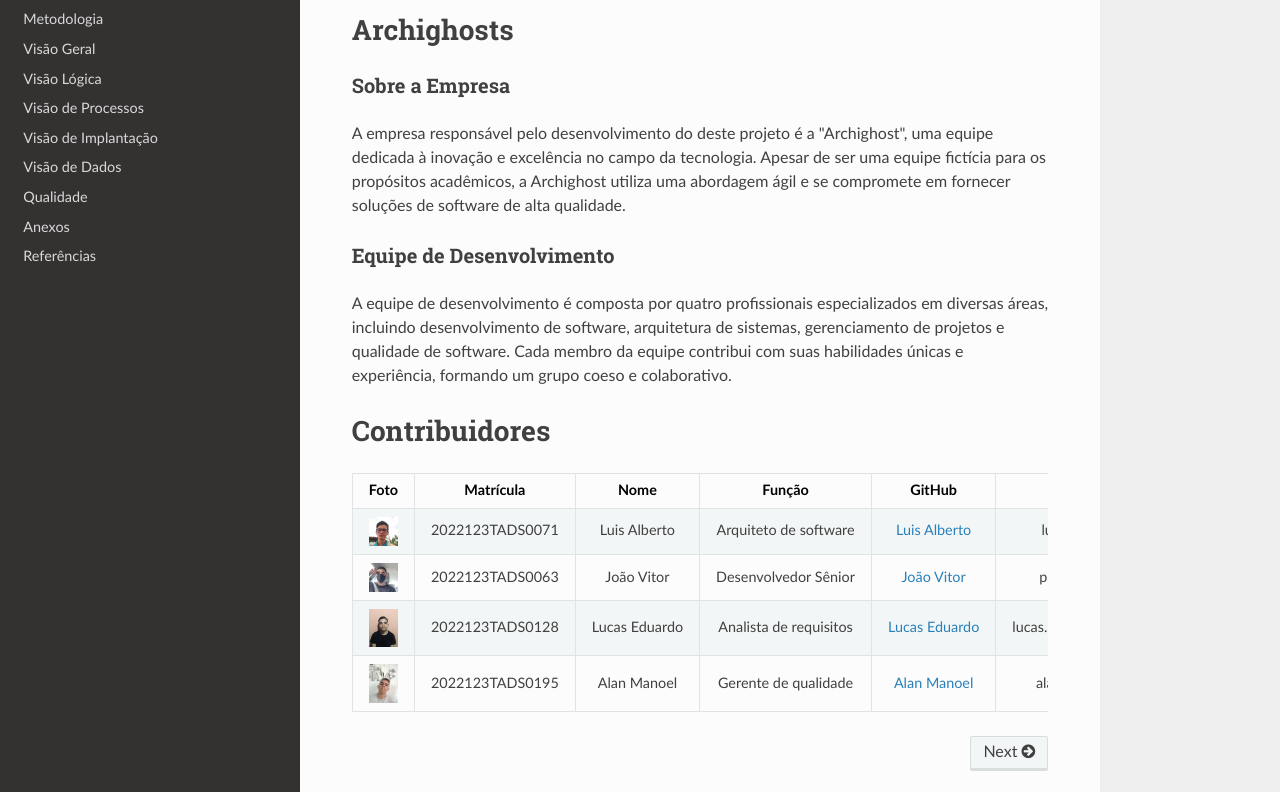
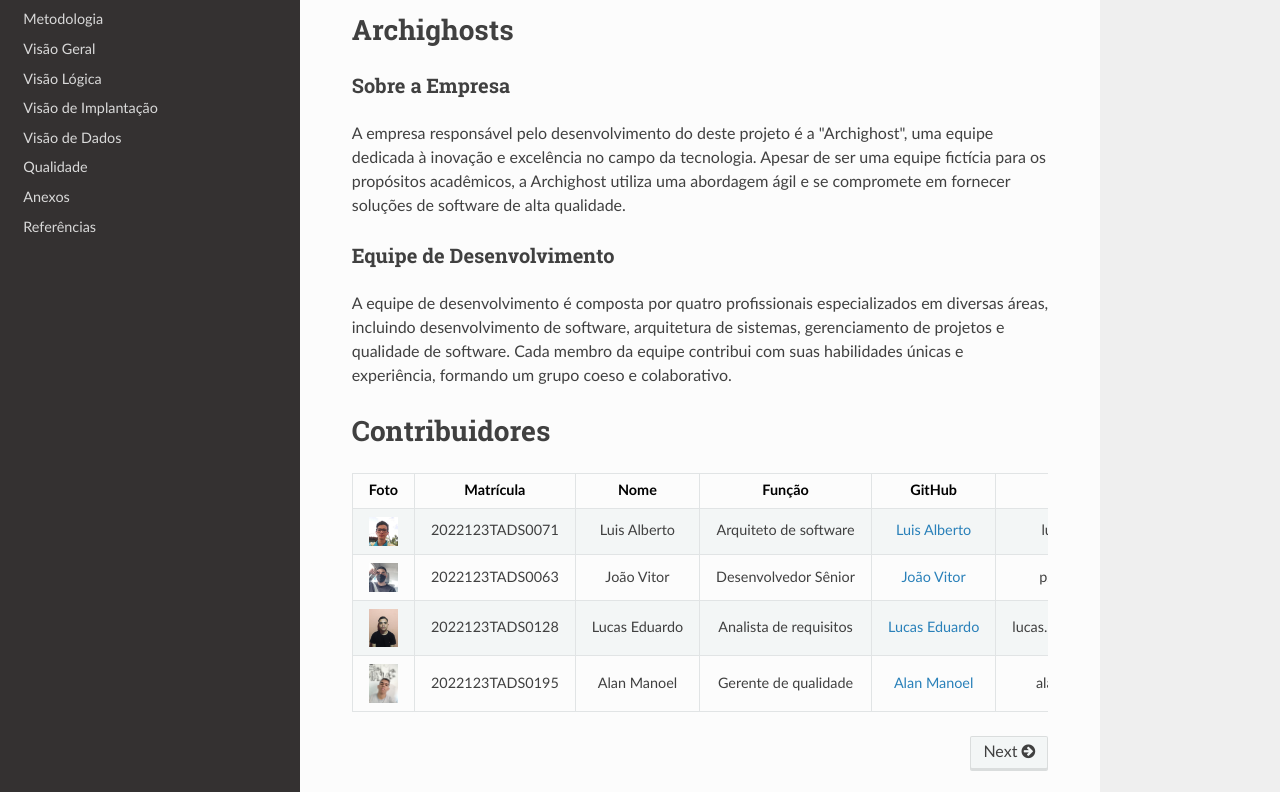
Before and after one commit to Vitor-Silva27/codecast, an MkDocs documentation site: the page built from docs/index.md, in a window 1280 px wide and 1382 px high. Shown: the part 517-1309 px from the top of the window. Built offline with MkDocs 1.6.1, drawn with Linux system fonts in a browser that asks for light colours; nearby versions of some CDN libraries.

Commit message:
remove visão de processos

```diff
--- a/mkdocs.yml
+++ b/mkdocs.yml
@@ -19,7 +19,6 @@ nav:
   - Metodologia: 'metodologia.md'
   - Visão Geral: 'visaogeral.md'
   - Visão Lógica: 'logica.md'
-  - Visão de Processos: 'processos.md'
   - Visão de Implantação: 'implantacao.md'
   - Visão de Dados: 'dados.md'
   - Qualidade: 'qualidade.md'
```
Also changed, not shown: docs/processos.md (deleted, +0 -1 lines).
